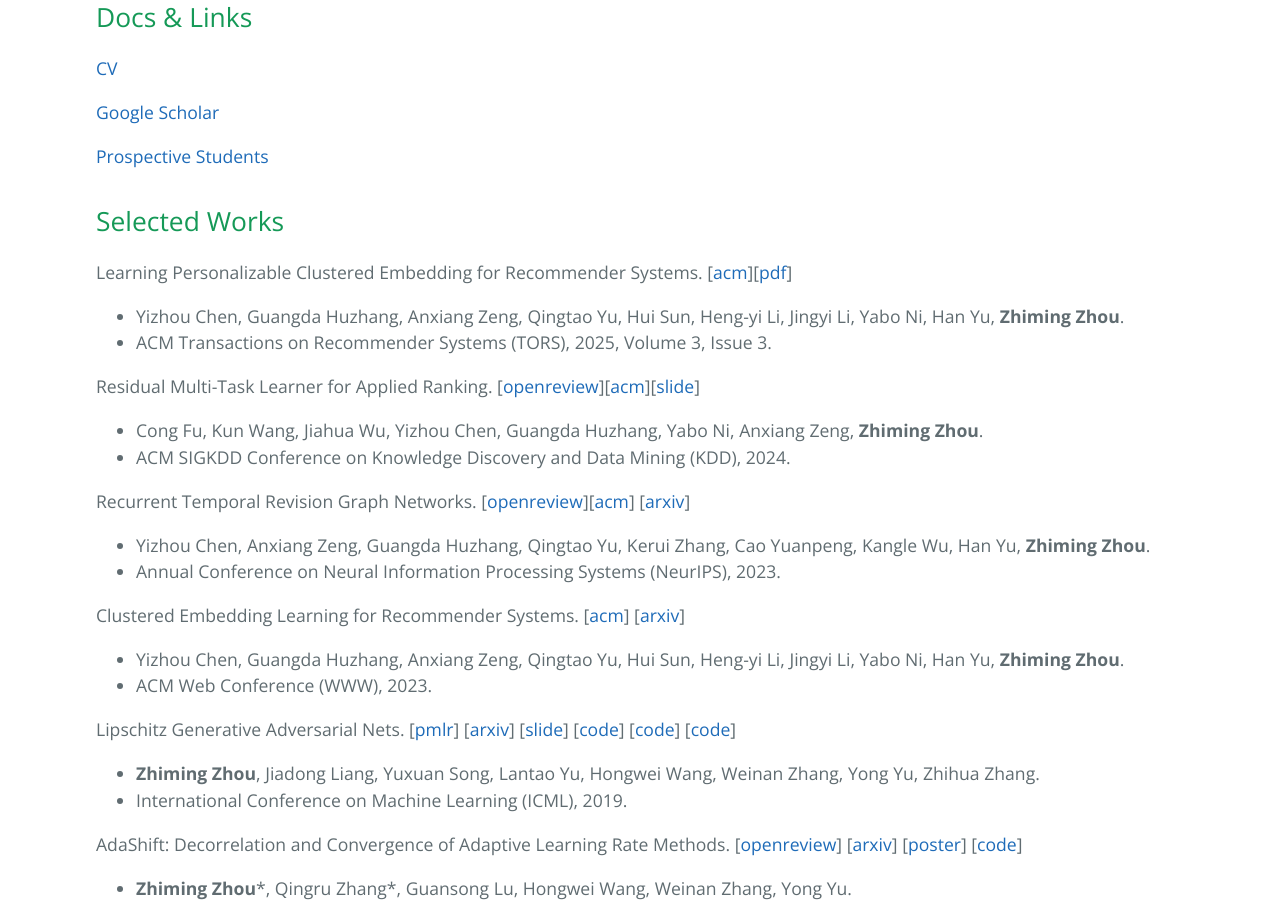
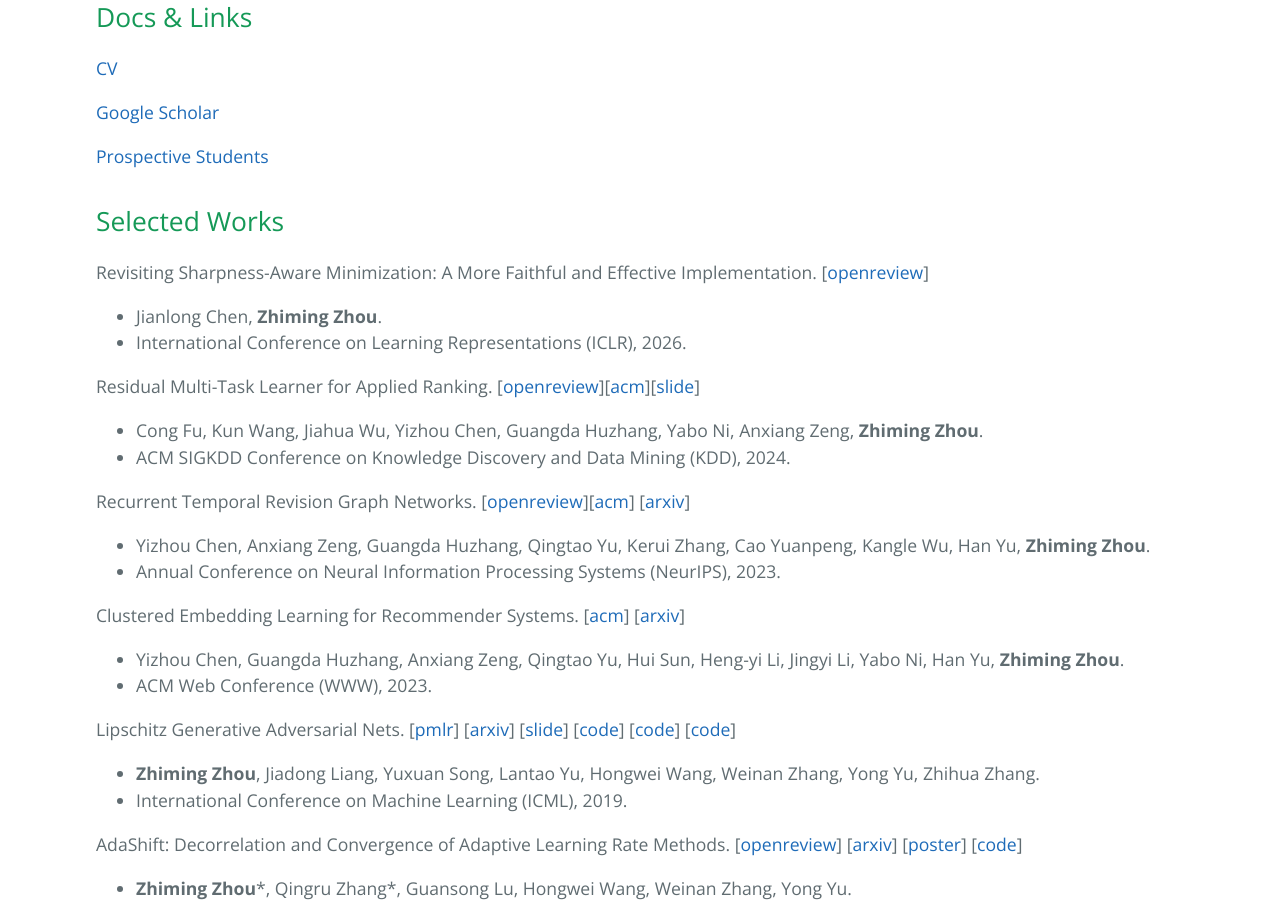
Before and after one commit to ZhimingZhou/zhimingzhou.github.io, a Jekyll site: the page built from index.md, in a window 1280 px wide and 900 px high, scrolled down 717 px. Built offline with Jekyll 4.4.1, drawn with Linux system fonts in a browser that asks for light colours.

Commit message:
Update index.md

```diff
--- a/index.md
+++ b/index.md
@@ -25,10 +25,10 @@ Ultimately, I aim to lay a solid foundation for artificial intelligence.
 
 ## Selected Works
 
-Learning Personalizable Clustered Embedding for Recommender Systems.
-  \[[acm](https://dl.acm.org/doi/abs/10.1145/3543507.3583362)\]\[[pdf](https://drive.google.com/file/d/1-fQas4kf4Dkyj84dDVBGhSxximNkCmjp/view)\]
-- Yizhou Chen, Guangda Huzhang, Anxiang Zeng, Qingtao Yu, Hui Sun, Heng-yi Li, Jingyi Li, Yabo Ni, Han Yu, **Zhiming Zhou**.
-- ACM Transactions on Recommender Systems (TORS), 2025, Volume 3, Issue 3.
+Revisiting Sharpness-Aware Minimization: A More Faithful and Effective Implementation.
+  \[[openreview](https://openreview.net/forum?id=qTRqmMOOrH)\]
+- Jianlong Chen, **Zhiming Zhou**.
+- International Conference on Learning Representations (ICLR), 2026.
 
 Residual Multi-Task Learner for Applied Ranking.
   \[[openreview](https://openreview.net/forum?id=dOWWNW9CJ3)\]\[[acm](https://dl.acm.org/doi/abs/10.1145/3637528.3671523)\]\[[slide](https://github.com/ZhimingZhou/zhimingzhou.github.io/raw/ff28a097b745dba9ff366ba0e6f928d2c4c043a9/assets/Residual%20Multi-Task%20Learner%20for%20Applied%20Ranking.pdf)\]
```
